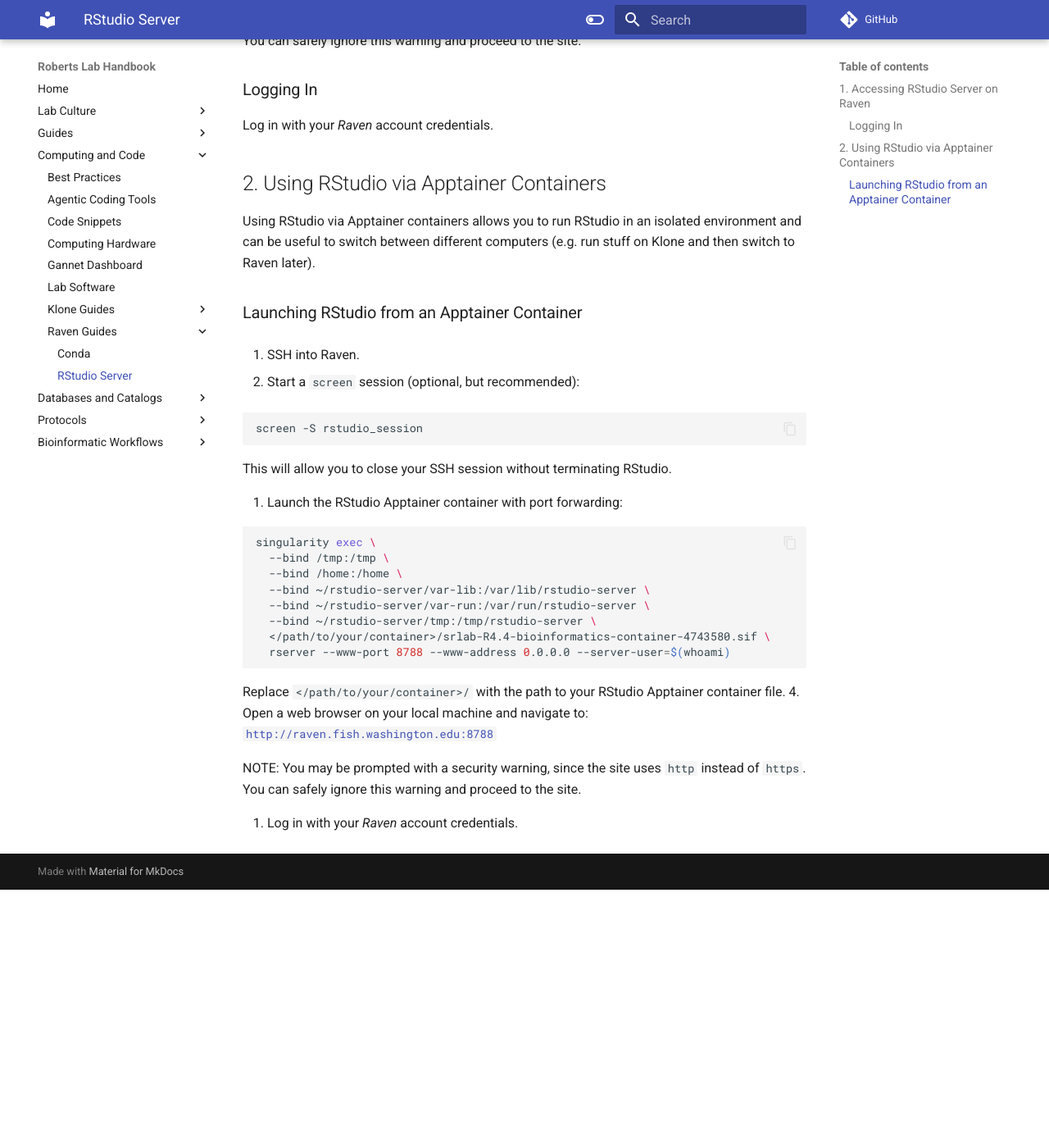
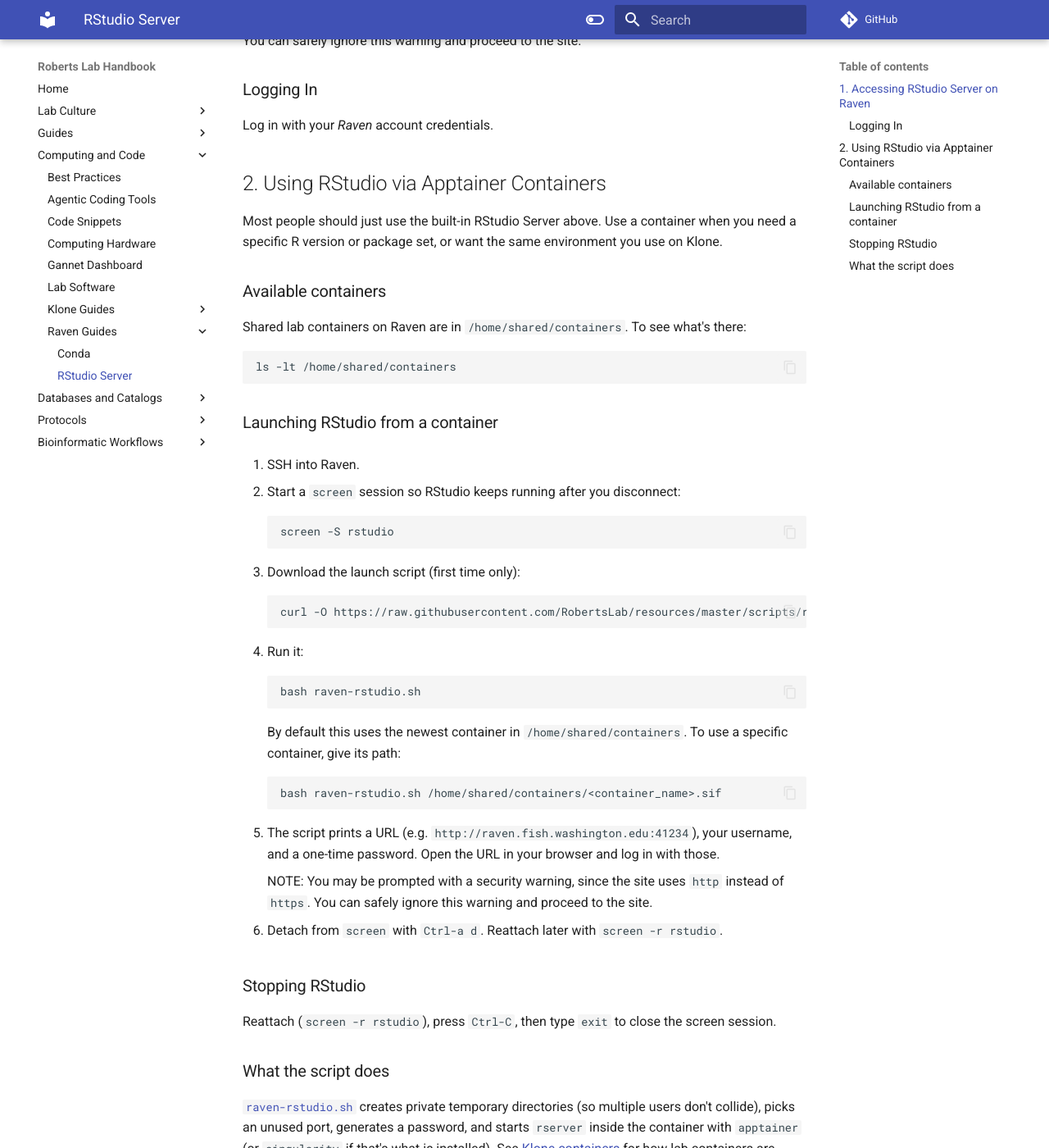
Before and after one commit to RobertsLab/resources, an MkDocs documentation site: the page built from docs/raven_RStudio-Server.md, in a window 1280 px wide and 1400 px high, scrolled down 578 px. Shown: the whole window at 82% size. Built offline with MkDocs 1.6.1 and Material for MkDocs 9.7.7, drawn with Linux system fonts in a browser that asks for light colours; comment, search, counter and statistics services are not loaded; before the commit the page ends 1663 px from its top, so only the background shows below that; some of the changed text lies outside the part shown.

Commit message:
Simplify Raven RStudio container instructions with launch script
Add scripts/raven-rstudio.sh, which creates private temp dirs, picks a
free port, generates a one-time password, and launches rserver from a
container (defaulting to the newest .sif in /home/shared/containers).
Rewrite the container section of the Raven RStudio page to use it.

Co-Authored-By: Claude Opus 5.5 <noreply@anthropic.com>

````diff
--- a/docs/raven_RStudio-Server.md
+++ b/docs/raven_RStudio-Server.md
@@ -26,37 +26,54 @@ Log in with your _Raven_ account credentials.
 
 ## 2. Using RStudio via Apptainer Containers
 
-Using RStudio via Apptainer containers allows you to run RStudio in an isolated environment and can be useful to switch between different computers (e.g. run stuff on Klone and then switch to Raven later).
+Most people should just use the built-in RStudio Server above. Use a container when you need a specific R version or package set, or want the same environment you use on Klone.
 
-### Launching RStudio from an Apptainer Container
+### Available containers
+
+Shared lab containers on Raven are in `/home/shared/containers`. To see what's there:
+
+```bash
+ls -lt /home/shared/containers
+```
+
+### Launching RStudio from a container
 
 1. SSH into Raven.
 
-2. Start a `screen` session (optional, but recommended):
+2. Start a `screen` session so RStudio keeps running after you disconnect:
 
-   ```bash
-   screen -S rstudio_session
-   ```
+    ```bash
+    screen -S rstudio
+    ```
 
-   This will allow you to close your SSH session without terminating RStudio.
+3. Download the launch script (first time only):
 
-3. Launch the RStudio Apptainer container with port forwarding:
+    ```bash
+    curl -O https://raw.githubusercontent.com/RobertsLab/resources/master/scripts/raven-rstudio.sh
+    ```
 
-   ```bash
-   singularity exec \
-     --bind /tmp:/tmp \
-     --bind /home:/home \
-     --bind ~/rstudio-server/var-lib:/var/lib/rstudio-server \
-     --bind ~/rstudio-server/var-run:/var/run/rstudio-server \
-     --bind ~/rstudio-server/tmp:/tmp/rstudio-server \
-     </path/to/your/container>/srlab-R4.4-bioinformatics-container-4743580.sif \
-     rserver --www-port 8788 --www-address 0.0.0.0 --server-user=$(whoami)
-   ```
+4. Run it:
 
-   Replace `</path/to/your/container>/` with the path to your RStudio Apptainer container file.
-4. Open a web browser on your local machine and navigate to:
-   [`http://raven.fish.washington.edu:8788`](http://raven.fish.washington.edu:8788)
+    ```bash
+    bash raven-rstudio.sh
+    ```
 
-   NOTE: You may be prompted with a security warning, since the site uses `http` instead of `https`. You can safely ignore this warning and proceed to the site.
+    By default this uses the newest container in `/home/shared/containers`. To use a specific container, give its path:
 
-5. Log in with your _Raven_ account credentials.
+    ```bash
+    bash raven-rstudio.sh /home/shared/containers/<container_name>.sif
+    ```
+
+5. The script prints a URL (e.g. `http://raven.fish.washington.edu:41234`), your username, and a one-time password. Open the URL in your browser and log in with those.
+
+    NOTE: You may be prompted with a security warning, since the site uses `http` instead of `https`. You can safely ignore this warning and proceed to the site.
+
+6. Detach from `screen` with `Ctrl-a d`. Reattach later with `screen -r rstudio`.
+
+### Stopping RStudio
+
+Reattach (`screen -r rstudio`), press `Ctrl-C`, then type `exit` to close the screen session.
+
+### What the script does
+
+[`raven-rstudio.sh`](https://github.com/RobertsLab/resources/blob/master/scripts/raven-rstudio.sh) creates private temporary directories (so multiple users don't collide), picks an unused port, generates a password, and starts `rserver` inside the container with `apptainer` (or `singularity` if that's what is installed). See [Klone containers](klone_containers.md) for how lab containers are built.
````
Also changed, not shown: 1 other file.
